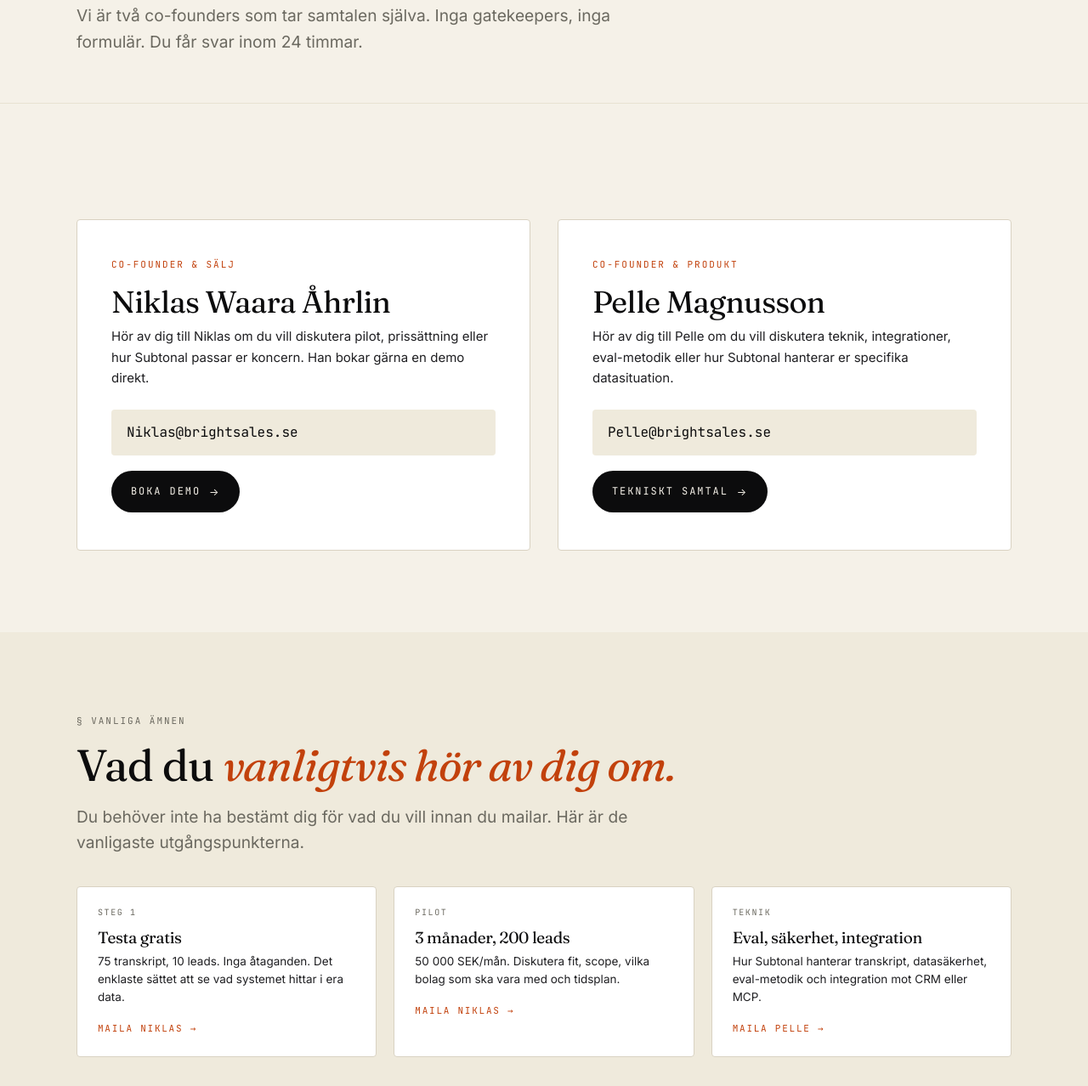
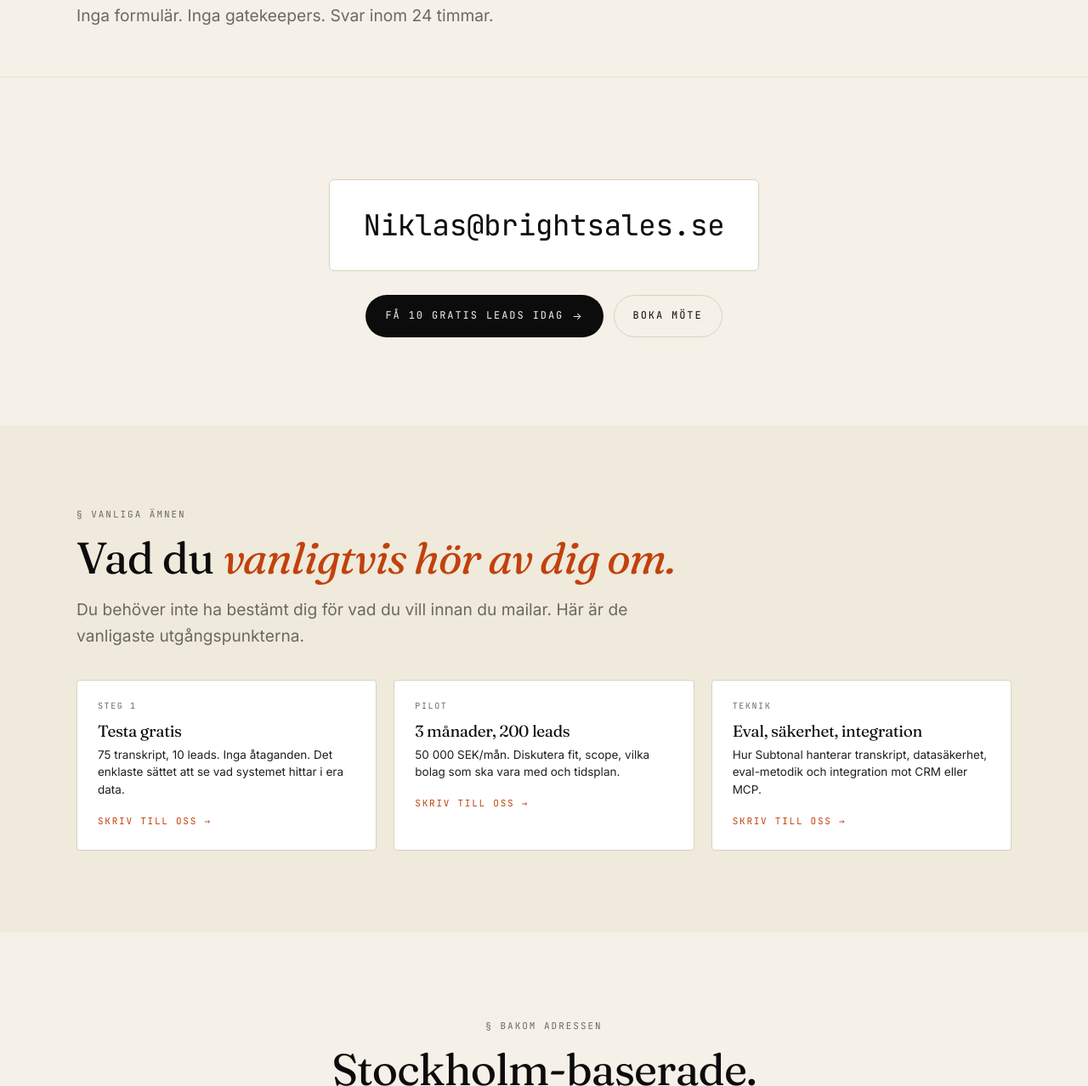
Before and after one commit to Paerapro86/subtonal-web, a plain HTML site: page kontakt.html in a window 1280 px wide. Shown: the part 277-1555 px from the top of the page at 85% size. Drawn offline with Linux system fonts and the light colour scheme.

Commit message:
Deploy V1: multi-page editorial site

```diff
--- a/kontakt.html
+++ b/kontakt.html
@@ -4,7 +4,7 @@
 <meta charset="UTF-8">
 <meta name="viewport" content="width=device-width, initial-scale=1.0">
 <title>Kontakt · Subtonal AI</title>
-<meta name="description" content="Kontakta Subtonal AI. Maila Niklas eller Pelle direkt.">
+<meta name="description" content="Skriv direkt till oss. Inga formulär, inga gatekeepers. Svar inom 24 timmar.">
 <link rel="icon" type="image/svg+xml" href="assets/favicon.svg">
 <link rel="preconnect" href="https://fonts.googleapis.com">
 <link rel="preconnect" href="https://fonts.gstatic.com" crossorigin>
@@ -132,38 +132,22 @@
   <section class="page-hero">
     <div class="shell">
       <div class="eyebrow">§ Kontakt</div>
-      <h1>Skriv direkt till en <em>av oss.</em></h1>
+      <h1>Skriv <em>direkt.</em></h1>
       <p class="lede">
-        Vi är två co-founders som tar samtalen själva. Inga gatekeepers, inga formulär. Du får svar inom 24 timmar.
+        Inga formulär. Inga gatekeepers. Svar inom 24 timmar.
       </p>
     </div>
   </section>
 
-  <!-- CONTACTS -->
+  <!-- CONTACT (single block) -->
   <section class="section">
-    <div class="shell">
-      <div class="contact-grid">
-
-        <div class="contact-card">
-          <div class="role">Co-founder &amp; sälj</div>
-          <h2>Niklas Waara Åhrlin</h2>
-          <p>Hör av dig till Niklas om du vill diskutera pilot, prissättning eller hur Subtonal passar er koncern. Han bokar gärna en demo direkt.</p>
-          <a href="mailto:Niklas@brightsales.se?subject=Subtonal" class="email">Niklas@brightsales.se</a>
-          <div class="actions">
-            <a href="mailto:Niklas@brightsales.se?subject=Subtonal%20%E2%80%93%20Pilot" class="btn btn-primary btn-arrow">Boka demo</a>
-          </div>
+    <div class="shell narrow">
+      <div style="text-align: center; padding: 24px 0 8px;">
+        <a href="mailto:Niklas@brightsales.se?subject=Subtonal" style="display: inline-block; font-family: var(--mono); font-size: clamp(22px, 3.2vw, 34px); color: var(--ink); padding: 26px 40px; background: var(--paper-card); border: 1px solid var(--line); border-radius: 6px; margin-bottom: 28px; letter-spacing: -0.005em; transition: border-color 0.18s, box-shadow 0.18s;">Niklas@brightsales.se</a>
+        <div style="display: flex; gap: 12px; justify-content: center; flex-wrap: wrap;">
+          <a href="mailto:Niklas@brightsales.se?subject=Subtonal%20%E2%80%93%20F%C3%A5%2010%20gratis%20leads&body=Hej%2C%0A%0AVi%20vill%20testa%20Subtonal%20gratis.%20Skicka%2075%20transkript%2C%20f%C3%A5%2010%20leads.%0A%0AKoncern%3A%20%0AKontaktperson%3A%20%0A%0AMVH" class="btn btn-primary btn-arrow">Få 10 gratis leads idag</a>
+          <a href="mailto:Niklas@brightsales.se?subject=Subtonal%20%E2%80%93%20Boka%20m%C3%B6te&body=Hej%2C%0A%0AVi%20vill%20boka%20ett%20m%C3%B6te%20om%20Subtonal.%0A%0AKoncern%3A%20%0AKontaktperson%3A%20%0A%0AMVH" class="btn btn-ghost">Boka möte</a>
         </div>
-
-        <div class="contact-card">
-          <div class="role">Co-founder &amp; produkt</div>
-          <h2>Pelle Magnusson</h2>
-          <p>Hör av dig till Pelle om du vill diskutera teknik, integrationer, eval-metodik eller hur Subtonal hanterar er specifika datasituation.</p>
-          <a href="mailto:Pelle@brightsales.se?subject=Subtonal" class="email">Pelle@brightsales.se</a>
-          <div class="actions">
-            <a href="mailto:Pelle@brightsales.se?subject=Subtonal%20%E2%80%93%20Teknik" class="btn btn-primary btn-arrow">Tekniskt samtal</a>
-          </div>
-        </div>
-
       </div>
     </div>
   </section>
@@ -182,19 +166,19 @@
           <div class="topic-label">Steg 1</div>
           <h4>Testa gratis</h4>
           <p>75 transkript, 10 leads. Inga åtaganden. Det enklaste sättet att se vad systemet hittar i era data.</p>
-          <a href="mailto:Niklas@brightsales.se?subject=Subtonal%20%E2%80%93%2075%20transkript">Maila Niklas</a>
+          <a href="mailto:Niklas@brightsales.se?subject=Subtonal%20%E2%80%93%2075%20transkript">Skriv till oss</a>
         </div>
         <div class="topic">
           <div class="topic-label">Pilot</div>
           <h4>3 månader, 200 leads</h4>
           <p>50 000 SEK/mån. Diskutera fit, scope, vilka bolag som ska vara med och tidsplan.</p>
-          <a href="mailto:Niklas@brightsales.se?subject=Subtonal%20%E2%80%93%20Pilot">Maila Niklas</a>
+          <a href="mailto:Niklas@brightsales.se?subject=Subtonal%20%E2%80%93%20Pilot">Skriv till oss</a>
         </div>
         <div class="topic">
           <div class="topic-label">Teknik</div>
           <h4>Eval, säkerhet, integration</h4>
           <p>Hur Subtonal hanterar transkript, datasäkerhet, eval-metodik och integration mot CRM eller MCP.</p>
-          <a href="mailto:Pelle@brightsales.se?subject=Subtonal%20%E2%80%93%20Teknik">Maila Pelle</a>
+          <a href="mailto:Niklas@brightsales.se?subject=Subtonal%20%E2%80%93%20Teknik">Skriv till oss</a>
         </div>
       </div>
     </div>
@@ -238,7 +222,6 @@
         <h4>Kontakt</h4>
         <ul>
           <li><a href="mailto:Niklas@brightsales.se">Niklas@brightsales.se</a></li>
-          <li><a href="mailto:Pelle@brightsales.se">Pelle@brightsales.se</a></li>
         </ul>
       </div>
     </div>
```
Also changed, not shown: pilot.html (+4 -18 lines), sa-fungerar.html (+0 -1 lines).
